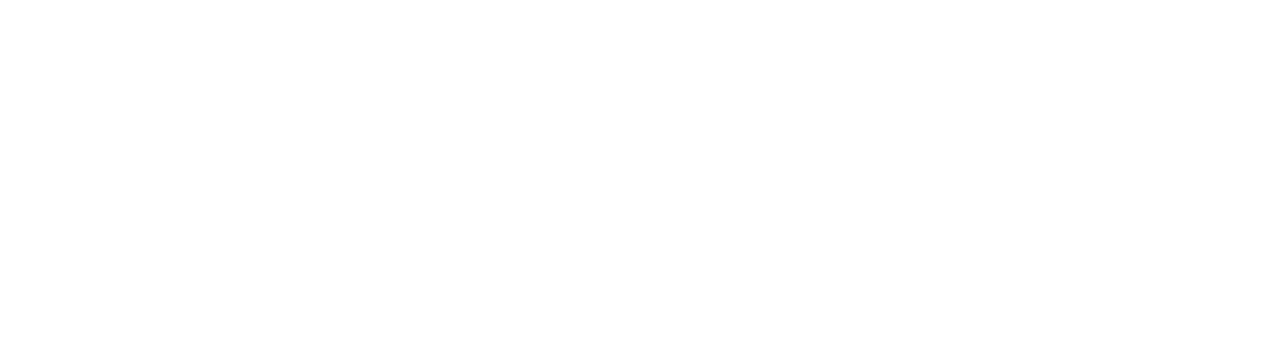
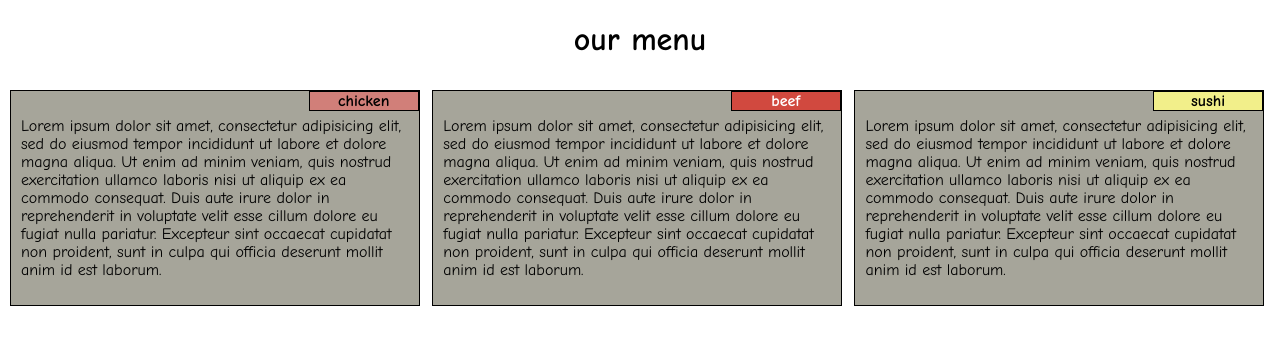
Before and after one commit to LeenDrbas/coursera-test, a plain HTML site: page module2-solution/index.html in a window 1280 px wide. Drawn offline with Linux system fonts and the light colour scheme.

Commit message:
module2-solution

```diff
--- /dev/null
+++ b/module2-solution/css/style.css
@@ -0,0 +1,74 @@
+*{
+	box-sizing: border-box;
+}
+body{
+	margin: 0px;
+	font-family: Comic Sans Ms, sans-serif;
+}
+h1{
+	text-align:center;
+}
+#container{
+	width: 98%;
+	display:inline-block;
+	margin: 10px;
+}
+article{
+	margin-bottom: 10px;
+	position: relative;
+	float: left;
+	border: 1px solid black;
+	background-color: rgb(166, 165, 154);
+
+}
+
+article > div{
+	border: 1px solid black;
+	width:110px;
+	text-align: center;
+	font-weight: bold;
+	position:absolute;
+	right: 0px;
+}
+p{
+	padding: 10px;
+}
+.title1{
+	background-color: rgb(209, 127, 121);
+}
+.title2{
+	background-color: rgb(209, 73, 63);
+	color:white;
+}
+.title3{
+	background-color: rgb(242, 239, 138);
+}
+@media (min-width:992px ){
+	article{
+		width: 32.66%;
+		margin-bottom: 10px;
+	}
+	.p1,.p2{
+	margin-right: 1%;
+}
+
+
+}
+@media (min-width: 768px) and (max-width: 991px){
+	.p1,.p2{
+		width: 49.5%;
+	}
+	.p1{
+		margin-right: 1%
+	}
+	.p3{
+		width: 100%;
+	}
+
+}
+@media (max-width: 767px){
+	article{
+		width: 100%;
+	}
+
+}
--- a/module2-solution/index.html
+++ b/module2-solution/index.html
@@ -1,9 +1,45 @@
 <!DOCTYPE html>
 <html>
 <head>
+	<meta charset="utf-8">
+	<meta name="viewport" content="width=device-width, initial-scale=1">
 	<title>my submission</title>
+	<link rel="stylesheet" type="text/css" href="css/style.css">
 </head>
 <body>
+	<h1>our menu</h1>
+	<div id="container">
+		<article class="p1">
+			<div class="title1">chicken</div>
+			<p >Lorem ipsum dolor sit amet, consectetur adipisicing elit, sed do eiusmod
+			tempor incididunt ut labore et dolore magna aliqua. Ut enim ad minim veniam,
+			quis nostrud exercitation ullamco laboris nisi ut aliquip ex ea commodo
+			consequat. Duis aute irure dolor in reprehenderit in voluptate velit esse
+			cillum dolore eu fugiat nulla pariatur. Excepteur sint occaecat cupidatat non
+			proident, sunt in culpa qui officia deserunt mollit anim id est laborum.</p>
+		</article >
+
+		<article class="p2">
+			<div class="title2">beef</div>
+			<p >Lorem ipsum dolor sit amet, consectetur adipisicing elit, sed do eiusmod
+			tempor incididunt ut labore et dolore magna aliqua. Ut enim ad minim veniam,
+			quis nostrud exercitation ullamco laboris nisi ut aliquip ex ea commodo
+			consequat. Duis aute irure dolor in reprehenderit in voluptate velit esse
+			cillum dolore eu fugiat nulla pariatur. Excepteur sint occaecat cupidatat non
+			proident, sunt in culpa qui officia deserunt mollit anim id est laborum.</p>
+		</article>
+
+		<article class="p3">
+			<div class="title3">sushi</div>
+			<p >Lorem ipsum dolor sit amet, consectetur adipisicing elit, sed do eiusmod
+			tempor incididunt ut labore et dolore magna aliqua. Ut enim ad minim veniam,
+			quis nostrud exercitation ullamco laboris nisi ut aliquip ex ea commodo
+			consequat. Duis aute irure dolor in reprehenderit in voluptate velit esse
+			cillum dolore eu fugiat nulla pariatur. Excepteur sint occaecat cupidatat non
+			proident, sunt in culpa qui officia deserunt mollit anim id est laborum.</p>
+		</article>
+
+	</div>
 
 </body>
 </html>
```
